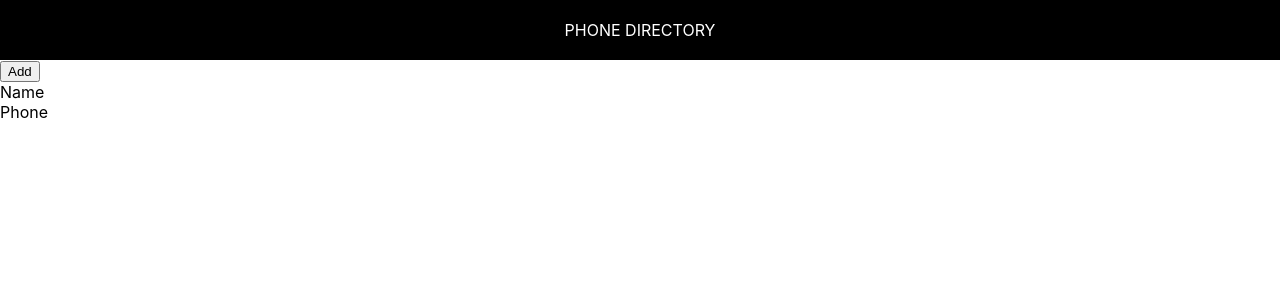
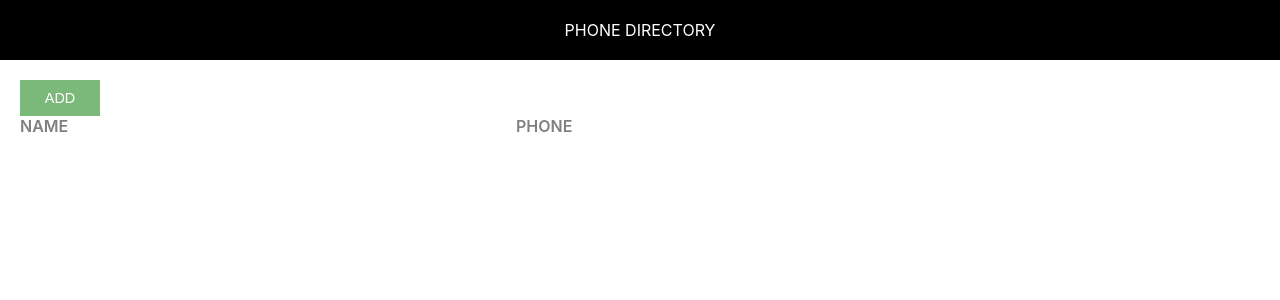
Before and after one commit to komal1204/Phone-Directory-UsingReactJS, a React (Create React App) app: page / in a window 1280 px wide. Shown: the top 300 px of the page. Built offline with nearby package versions, Linux system fonts and the light colour scheme.

Commit message:
All styling done

```diff
--- /dev/null
+++ b/src/App.css
@@ -0,0 +1,39 @@
+.component-body-container{
+    padding: 20px;
+}
+.custom-btn{
+    padding: 10px;
+    border: none;
+    margin-right: 10px;
+    text-transform: uppercase;
+    width: 80px;
+    font-size: 0.9rem;
+    cursor: pointer;
+    outline: none;
+}
+.add-btn{
+    background: #7ab97a;
+    color: #ffffff;
+}
+.grid-container{
+    display: grid;
+    grid-template-columns: 40% 30% auto;
+    margin-bottom: 10px;
+}
+.heading-container{
+    margin : 30px 0 30 px 0;
+    width:100%;
+}
+
+.grid-item {
+    background-color: rgba(255,255,255,0.8);
+    font-size: 1.15rem;
+    word-wrap: break-word;
+    padding-right: 10px;
+}
+.name-heading, .phone-heading {
+    font-size: 1rem;
+    font-weight: 600;
+    color: #808080;
+    text-transform: uppercase;
+}
--- a/src/App.js
+++ b/src/App.js
@@ -1,20 +1,30 @@
 import React, { Component } from 'react';
-import Header from "./Header"
-
+import Header from "./Header";
+import './App.css';
 class App extends Component {
   render() {
     //let x=10;
     return (
+      // <div>
+      //     <Header></Header>
+      // <button>Add</button>
+      // <div>
+      //   <span>Name</span><br/>
+      //   <span>Phone</span>
+      //  {/* <span>{x*2}</span> */}
+      // </div>
+      // {/* <label htmlFor="name">Name</label>
+      // <input id = "name" type="text" placeholder="type Here" defaultValue="Komal"></input> */}
+      // </div>
       <div>
-          <Header></Header>
-      <button>Add</button>
-      <div>
-        <span>Name</span><br/>
-        <span>Phone</span>
-       {/* <span>{x*2}</span> */}
-      </div>
-      {/* <label htmlFor="name">Name</label>
-      <input id = "name" type="text" placeholder="type Here" defaultValue="Komal"></input> */}
+        <Header></Header>
+        <div className="component-body-container">
+        <button className="custom-btn add-btn">Add</button>
+        <div className="grid-container heading-container">
+        <span className="grid-item name-heading">Name</span>
+        <span className="grid-item phone-heading">Phone</span>
+        </div>
+        </div>
       </div>
     );
   }
```
